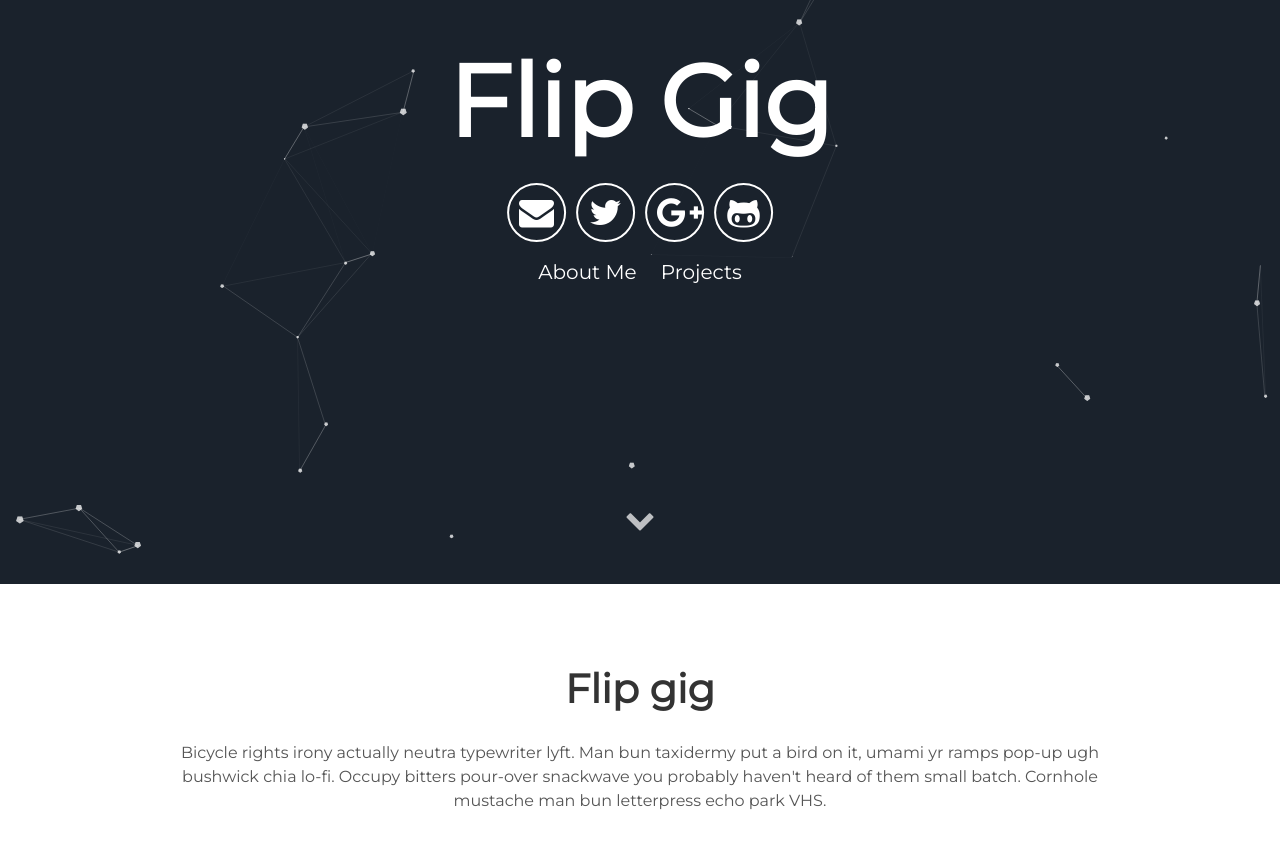
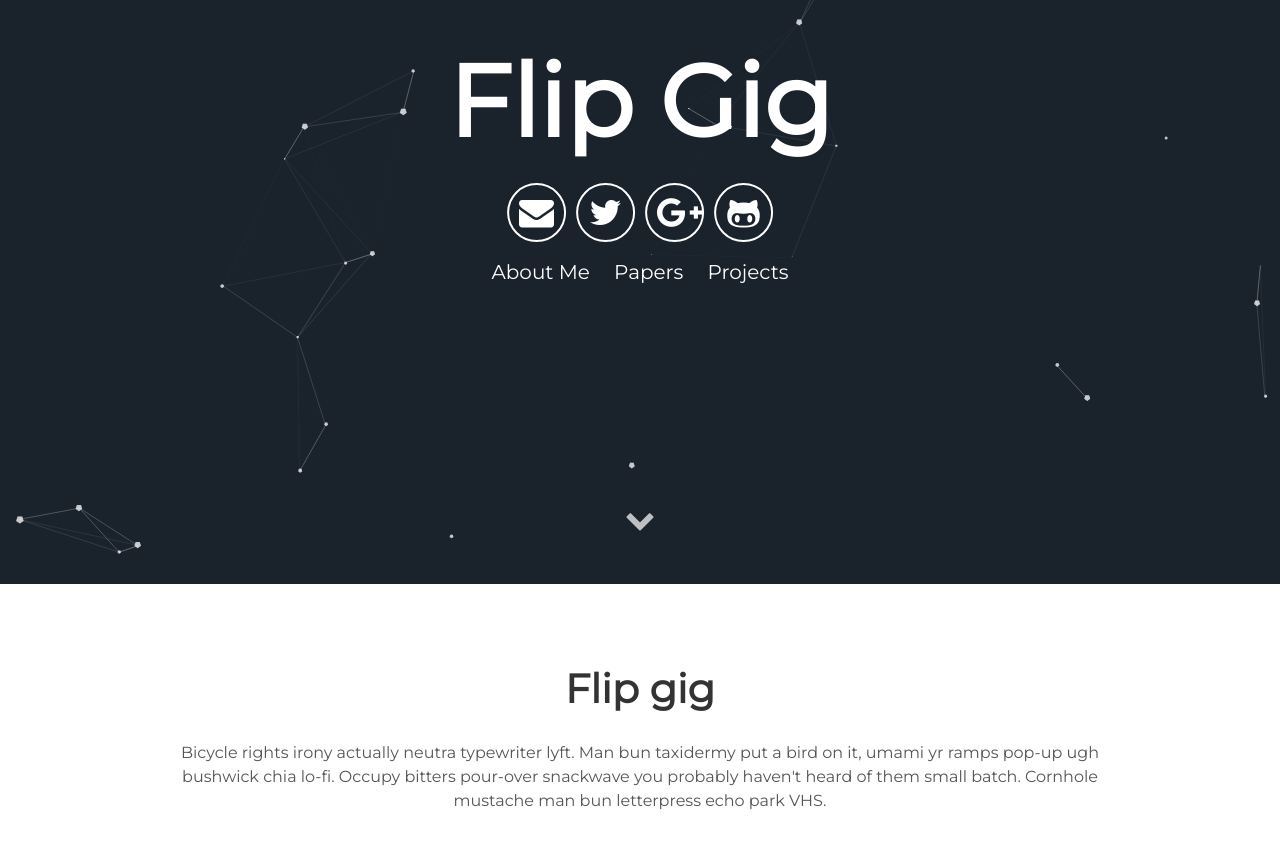
Before and after one commit to flipgig/website, a Jekyll site: the page built from index.md, in a window 1280 px wide and 900 px high, scrolled down 316 px. Shown: the top 849 px of the window. Built offline with Jekyll 4.4.1, drawn with Linux system fonts in a browser that asks for light colours; our own code applies the rules of GitHub Pages for plain Markdown files.

Commit message:
Update header.html

```diff
--- a/_includes/header.html
+++ b/_includes/header.html
@@ -12,6 +12,7 @@
       </div>
       <div class="header-links">
         <a class="link" href="#about" data-scroll>About Me</a>
+        <a class="link" href="#papers" data-scroll>Papers</a>
         <a class="link" href="#projects" data-scroll>Projects</a>
       </div>
   </div>
```
